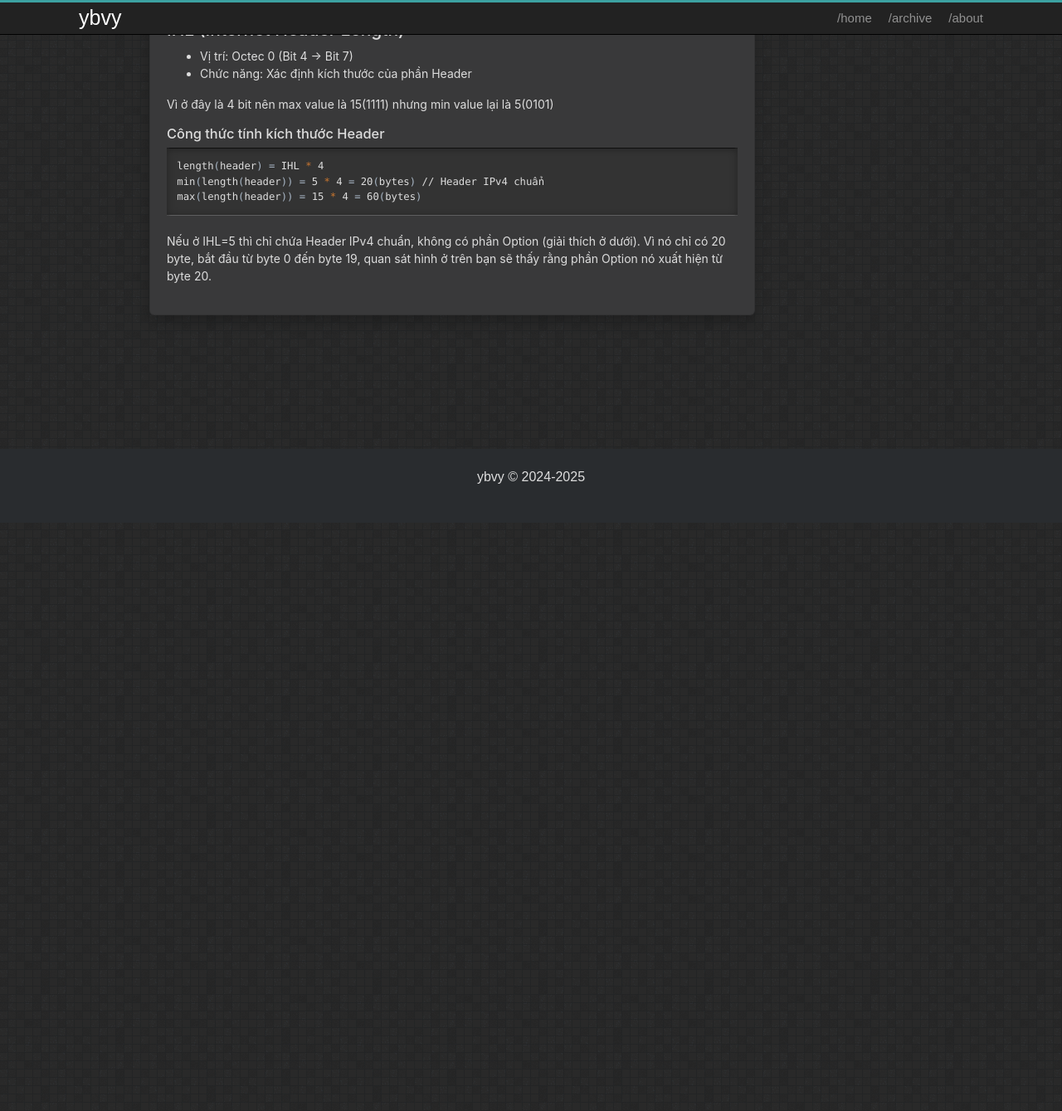
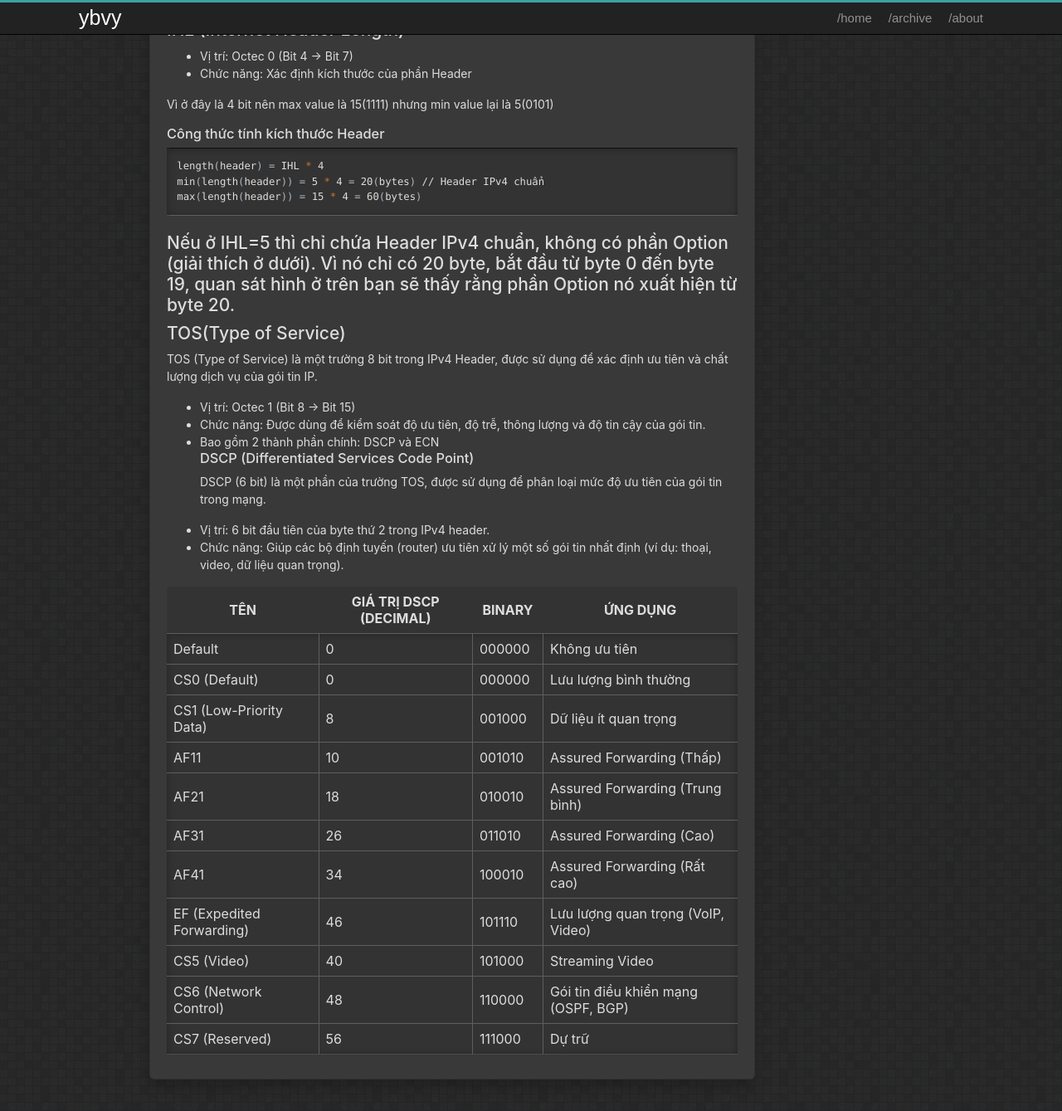
Before and after one commit to ybvy/ybvy.github.io, a Jekyll site: the page built from _posts/2025-03-18-ip-header-explain.md, in a window 1280 px wide and 1400 px high, scrolled down 942 px. Shown: the top 1339 px of the window at 83% size. Built offline with Jekyll 4.4.1, drawn with Linux system fonts in a browser that asks for light colours; before the commit the page ends 1572 px from its top, so only the background shows below that.

Commit message:
add post 2025-03-18

```diff
--- a/_posts/2025-03-18-ip-header-explain.md
+++ b/_posts/2025-03-18-ip-header-explain.md
@@ -45,3 +45,45 @@ max(length(header)) = 15 * 4 = 60(bytes)
 {% endhighlight %}
 
 Nếu ở IHL=5 thì chỉ chứa Header IPv4 chuẩn, không có phần Option (giải thích ở dưới). Vì nó chỉ có 20 byte, bắt đầu từ byte 0 đến byte 19, quan sát hình ở trên bạn sẽ thấy rằng phần Option nó xuất hiện từ byte 20.
+---
+## TOS(Type of Service)
+TOS (Type of Service) là một trường 8 bit trong IPv4 Header, được sử dụng để xác định ưu tiên và chất lượng dịch vụ của gói tin IP.
+* Vị trí: Octec 1 (Bit 8 -> Bit 15)
+* Chức năng: Được dùng để kiểm soát độ ưu tiên, độ trễ, thông lượng và độ tin cậy của gói tin.
+* Bao gồm 2 thành phần chính: DSCP và ECN
+### DSCP (Differentiated Services Code Point)
+DSCP (6 bit) là một phần của trường TOS, được sử dụng để phân loại mức độ ưu tiên của gói tin trong mạng.
+
+* Vị trí: 6 bit đầu tiên của byte thứ 2 trong IPv4 header.
+* Chức năng: Giúp các bộ định tuyến (router) ưu tiên xử lý một số gói tin nhất định (ví dụ: thoại, video, dữ liệu quan trọng).
+
+| Tên                     | Giá trị DSCP (Decimal) | Binary  | Ứng dụng |
+|-------------------------|----------------------|---------|------------|
+| Default                 | 0                    | 000000  | Không ưu tiên |
+| CS0 (Default)           | 0                    | 000000  | Lưu lượng bình thường |
+| CS1 (Low-Priority Data) | 8                    | 001000  | Dữ liệu ít quan trọng |
+| AF11                    | 10                   | 001010  | Assured Forwarding (Thấp) |
+| AF21                    | 18                   | 010010  | Assured Forwarding (Trung bình) |
+| AF31                    | 26                   | 011010  | Assured Forwarding (Cao) |
+| AF41                    | 34                   | 100010  | Assured Forwarding (Rất cao) |
+| EF (Expedited Forwarding) | 46                | 101110  | Lưu lượng quan trọng (VoIP, Video) |
+| CS5 (Video)             | 40                   | 101000  | Streaming Video |
+| CS6 (Network Control)   | 48                   | 110000  | Gói tin điều khiển mạng (OSPF, BGP) |
+| CS7 (Reserved)          | 56                   | 111000  | Dự trữ |
+{:.inner-borders}
+
+<!-- <script src="https://giscus.app/client.js"
+        data-repo="ybvy/ybvy.github.io"
+        data-repo-id="R_kgDONiHcVw"
+        data-category="Announcements"
+        data-category-id="DIC_kwDONiHcV84ClolG"
+        data-mapping="pathname"
+        data-strict="0"
+        data-reactions-enabled="1"
+        data-emit-metadata="0"
+        data-input-position="bottom"
+        data-theme="preferred_color_scheme"
+        data-lang="vi"
+        crossorigin="anonymous"
+        async>
+</script> -->
```
Also changed, not shown: _posts/2024-12-25-hello-world.md (+0 -16 lines), _posts/2025-01-01-happy-new-year-2025.md (+0 -16 lines), _posts/2025-03-18-packet-sniffing-on-windows-&-linux.md (+16 -0 lines).
